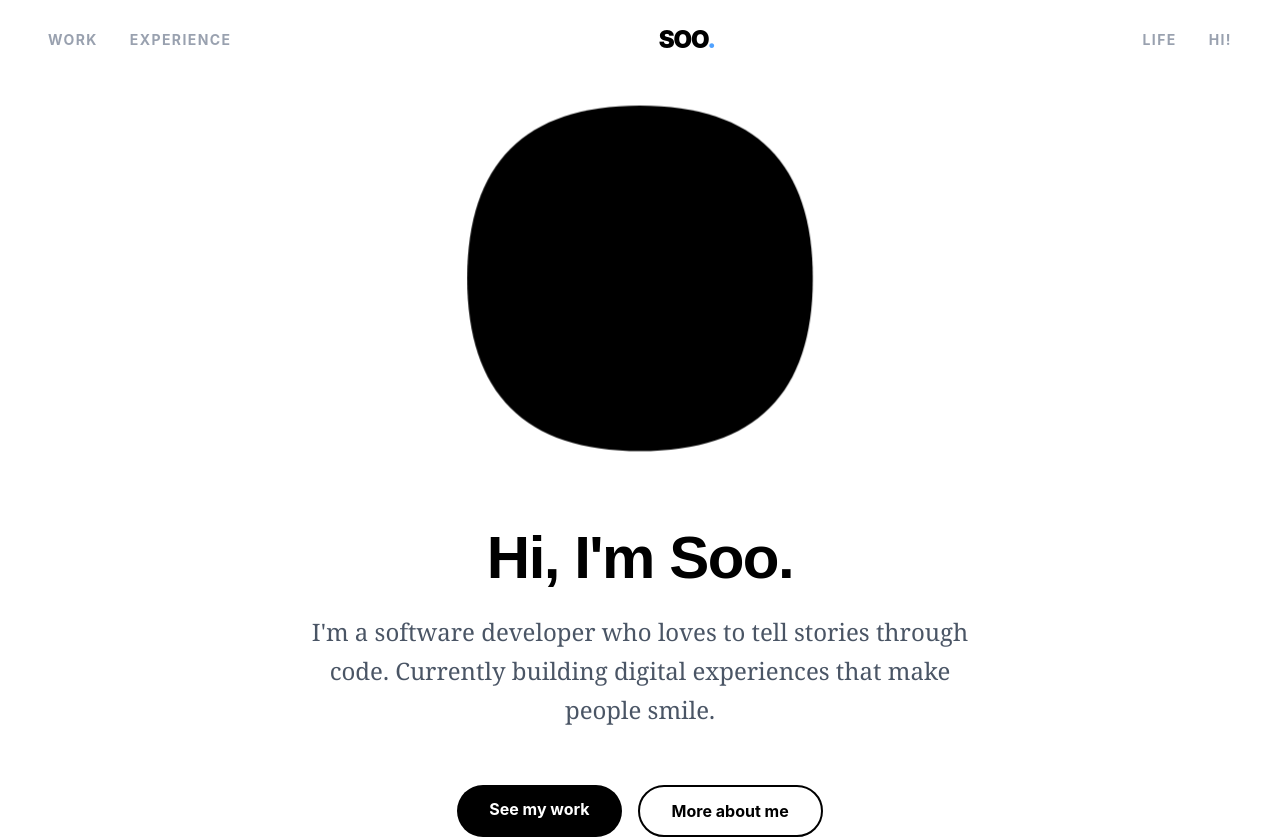
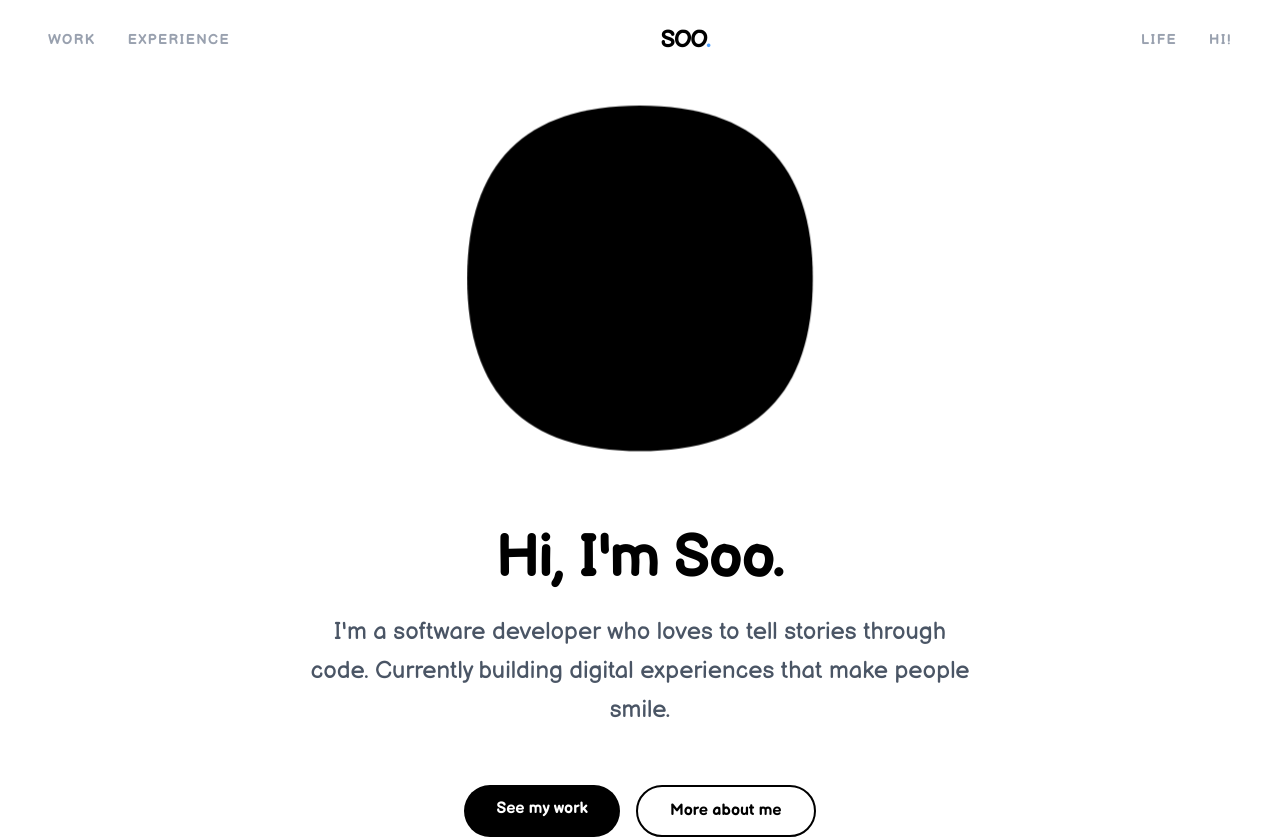
Before and after one commit to soo-yean/Portfolio, a React (Vite) app: page / in a window 1280 px wide. Built offline with nearby package versions, Linux system fonts and the light colour scheme; the HTML template or start-up script is replaced by a standard one.

Commit message:
style: change fonts

```diff
--- a/index.html
+++ b/index.html
@@ -3,6 +3,9 @@
   <head>
     <meta charset="UTF-8" />
     <link rel="icon" type="image/svg+xml" href="/favicon.svg" />
+    <link rel="preconnect" href="https://fonts.googleapis.com">
+    <link rel="preconnect" href="https://fonts.gstatic.com" crossorigin>
+    <link href="https://fonts.googleapis.com/css2?family=Balsamiq+Sans:ital,wght@0,400;0,700;1,400&display=swap" rel="stylesheet">
     <meta name="viewport" content="width=device-width, initial-scale=1.0" />
     <title>Soo.</title>
   </head>
--- a/src/index.css
+++ b/src/index.css
@@ -1,9 +1,9 @@
 @import "tailwindcss";
 
 @theme {
-  --font-sans: 'Inter', system-ui, sans-serif;
-  --font-serif: 'Merriweather', 'Georgia', serif;
-  --font-display: 'Outfit', sans-serif;
+  --font-sans: 'Balsamiq Sans', 'Inter', system-ui, sans-serif;
+  --font-serif: 'Balsamiq Sans', 'Merriweather', 'Georgia', serif; /* Unified font for playful feel */
+  --font-display: 'Balsamiq Sans', 'Outfit', sans-serif;
 
   --color-pastel-blue: #e0f2fe;
   --color-pastel-pink: #fce7f3;
```
